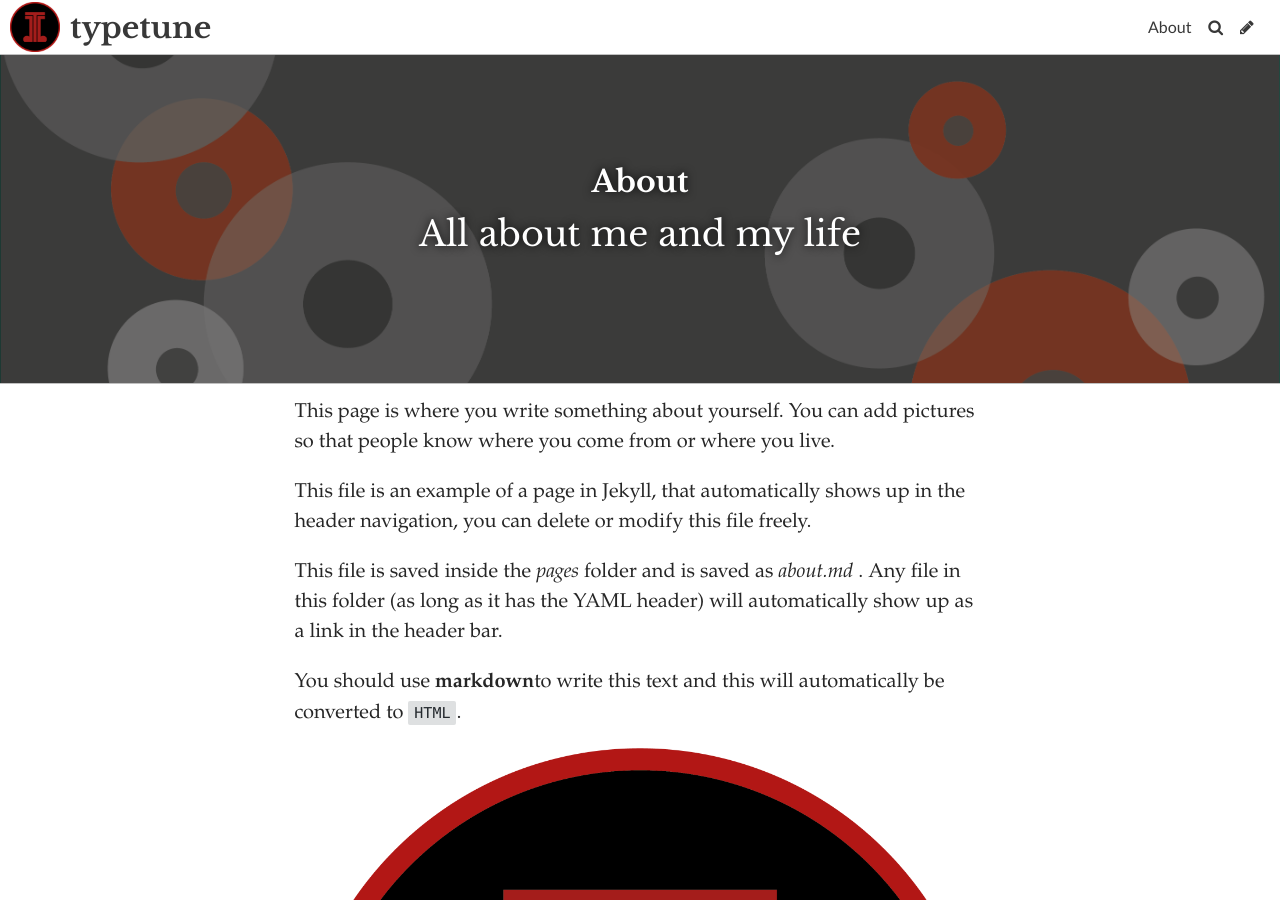
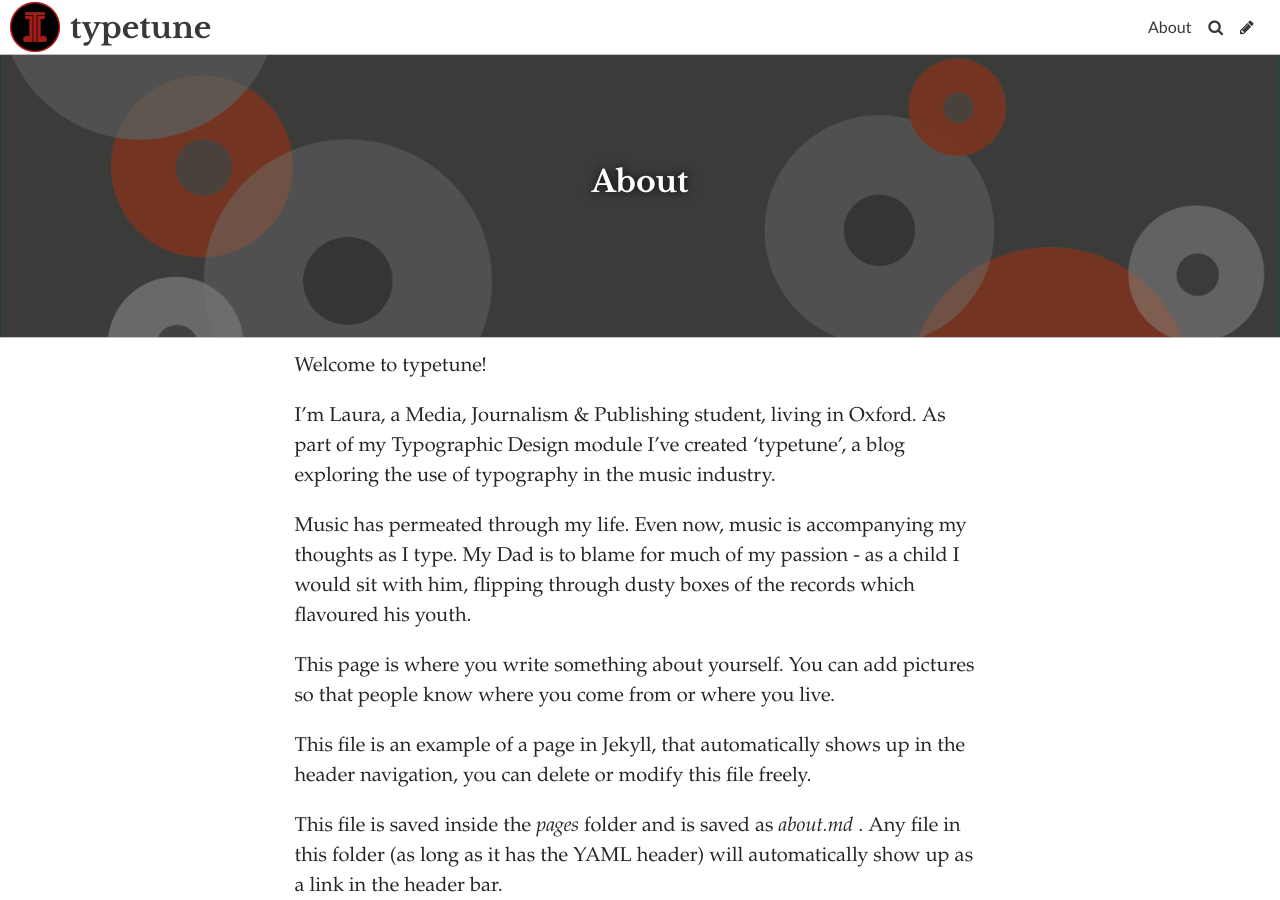
Before and after one commit to lauracutting/typetune, a Jekyll site: the page built from pages/about.md, in a window 1280 px wide and 900 px high. Built offline with Jekyll 4.4.1, drawn with Linux system fonts in a browser that asks for light colours; some web fonts are replaced.

Commit message:
Update Page “about”

```diff
--- a/pages/about.md
+++ b/pages/about.md
@@ -1,7 +1,7 @@
 ---
 layout: page
 title: About
-subtitle: All about me and my life
+subtitle: ""
 permalink: /about/
 date: 2020-06-29T15:36:12.231Z
 header_feature_image: ../uploads/strip-1-.png
@@ -10,6 +10,16 @@ tags: null
 description: null
 show: true
 ---
+Welcome to typetune!
+
+I'm Laura, a Media, Journalism & Publishing student, living in Oxford. As part of my Typographic Design module I've created 'typetune', a blog exploring the use of typography in the music industry.
+
+Music has permeated through my life. Even now, music is accompanying my thoughts as I type. My Dad is to blame for much of my passion - as a child I would sit with him, flipping through dusty boxes of the records which flavoured his youth.
+
+
+
+
+
 This page is where you write something about yourself. You can add pictures so that people know where you come from or where you live.
 
 This file is an example of a page in Jekyll, that automatically shows up in the header navigation, you can delete or modify this file freely.
```
